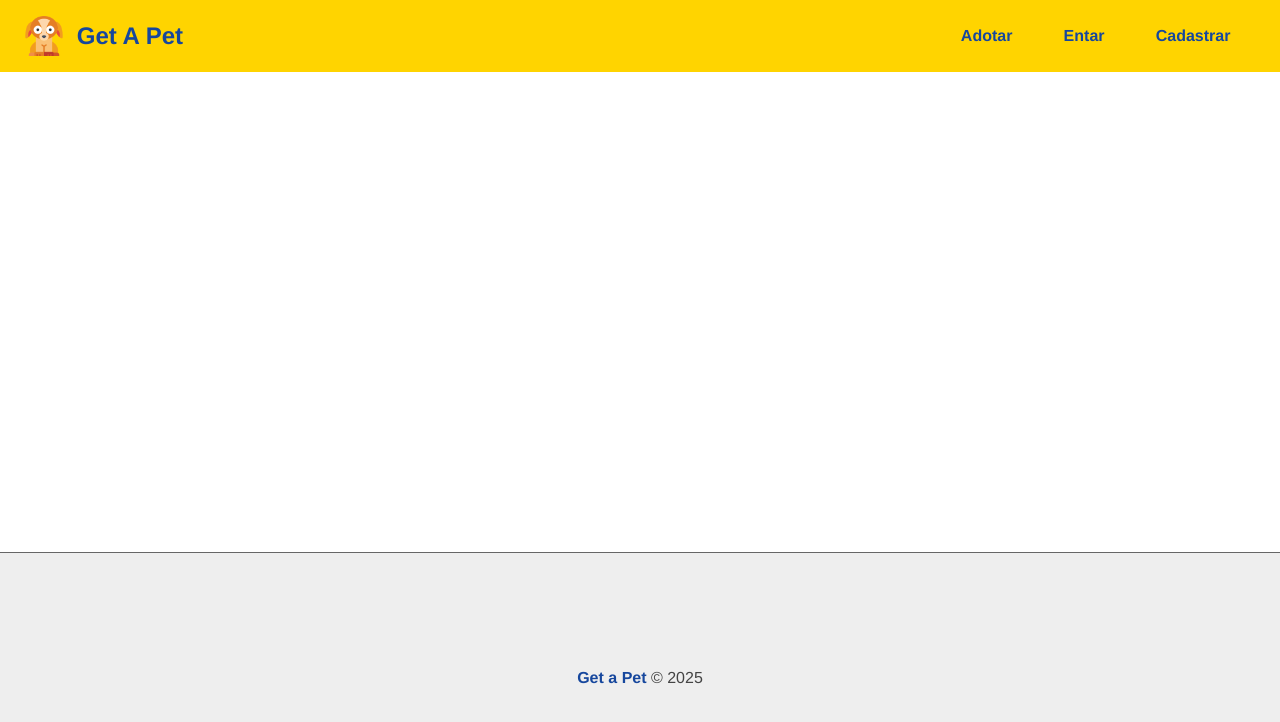
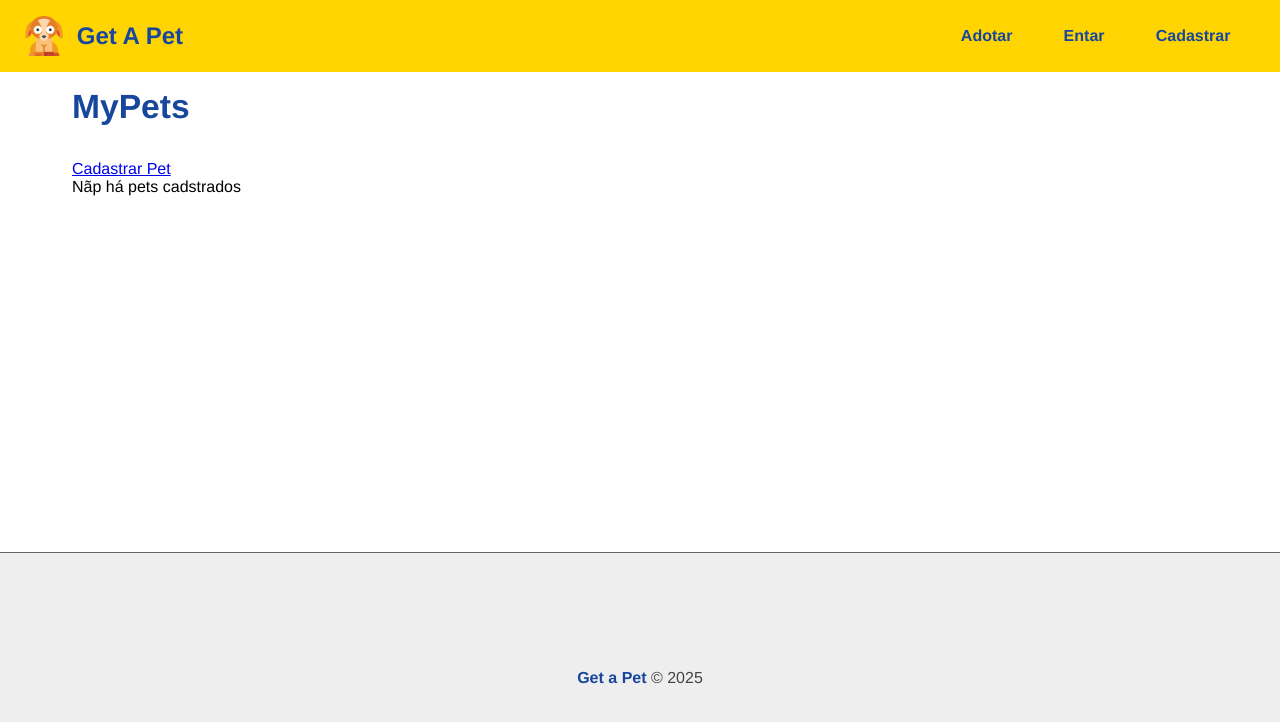
Before and after one commit to IsabelleHeloisa/GetAPet, a React (Create React App) app in the folder frontend/: page /pet/mypets in a window 1280 px wide. Shown: the top 722 px of the page. Built offline with nearby package versions, Linux system fonts and the light colour scheme.

Commit message:
feat: create pet list page

```diff
--- a/frontend/src/App.jsx
+++ b/frontend/src/App.jsx
@@ -13,6 +13,7 @@
 import Message from './components/layout/Message.jsx'
 
 import { UserProvider } from './context/UserContext.jsx'
+import MyPets from './components/pages/Pet/MyPets.jsx'
 
 function App() {
   return (
@@ -25,6 +26,7 @@
             <Route path="/login" element={<Login />} />
             <Route path="/register" element={<Register />} />
             <Route path="/user/profile" element={<Profile />} />
+            <Route path="/pet/mypets" element={<MyPets />} />
             <Route path="/" element={<Home />} />
           </Routes>
         </Container>
--- a/frontend/src/components/layout/Navbar.jsx
+++ b/frontend/src/components/layout/Navbar.jsx
@@ -19,6 +19,9 @@
         {authenticated ? (
           <>
             <li>
+              <Link to="/pet/mypets">Meus pets</Link>
+            </li>
+            <li>
               <Link to="/user/profile">Perfil</Link>
             </li>
             <li onClick={logout}>Sair</li>
--- /dev/null
+++ b/frontend/src/components/pages/Pet/MyPets.jsx
@@ -0,0 +1,19 @@
+import { useState, useEffect } from 'react'
+import { Link } from 'react-router-dom'
+function MyPets() {
+  const [pets, setPets] = useState([])
+
+  return (
+    <section>
+      <div>
+        <h1>MyPets</h1>
+        <Link to="/pet/add">Cadastrar Pet</Link>
+      </div>
+      <div>
+        {pets.length > 0 && <p>Meus pets cadastrados</p>}
+        {pets.length === 0 && <p>Nãp há pets cadstrados</p>}
+      </div>
+    </section>
+  )
+}
+export default MyPets
```
